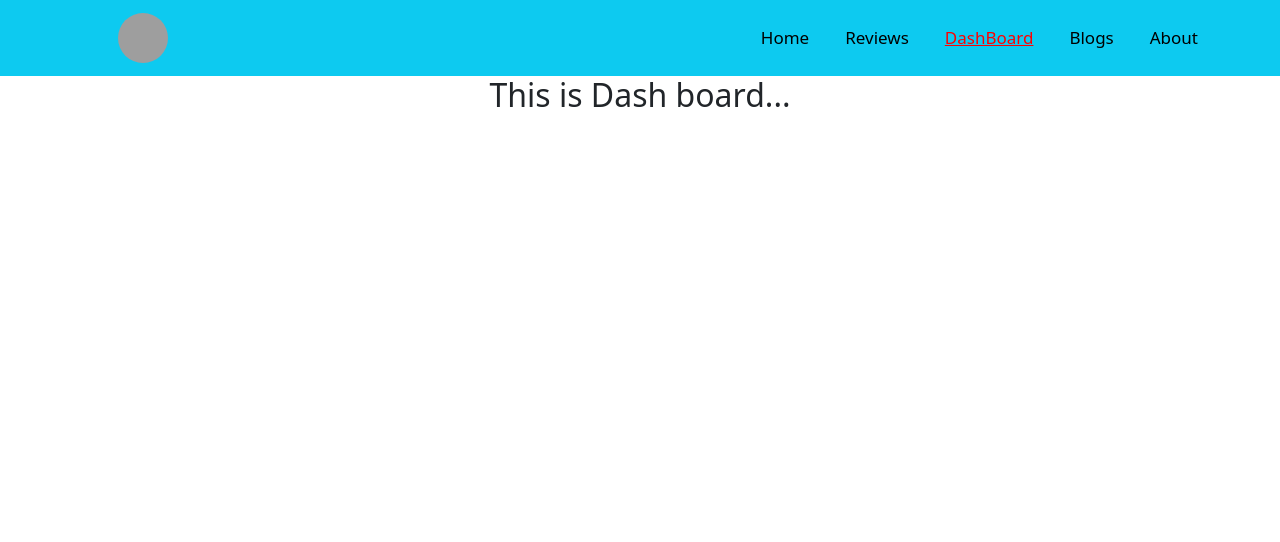
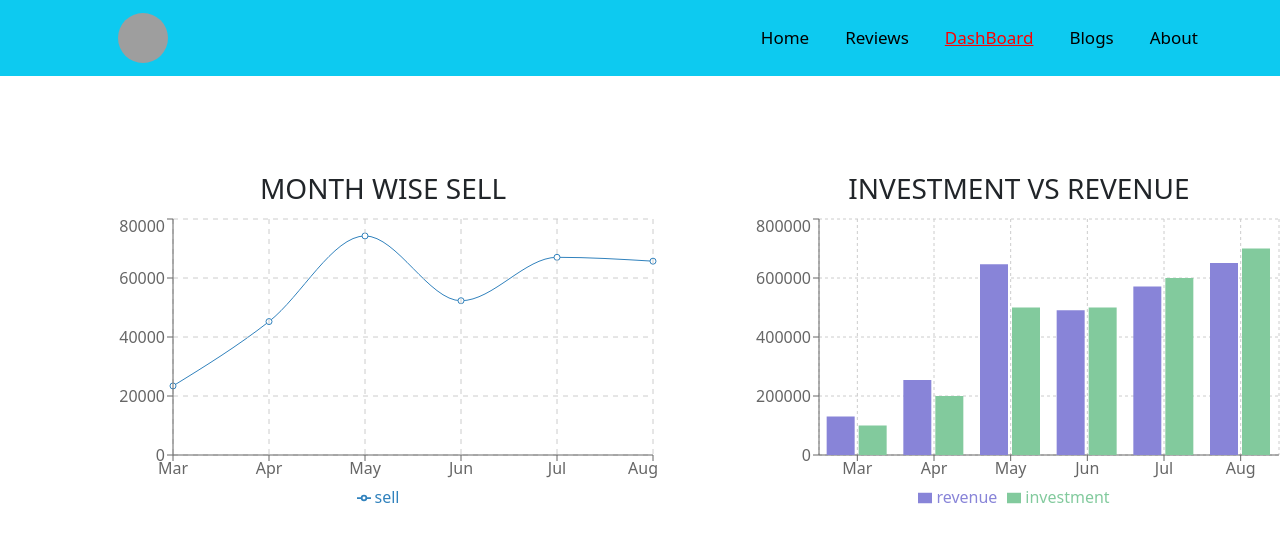
Before and after one commit to Nijumdip/digital-costco-shop-assignment-9, a React (Create React App) app: page /dashBoard in a window 1280 px wide. Shown: the top 542 px of the page. Built offline with nearby package versions, Linux system fonts and the light colour scheme; grey boxes are pictures that could not be loaded.

Commit message:
all done alhamdulillah

```diff
--- /dev/null
+++ b/public/data.json
@@ -0,0 +1,38 @@
+[
+    {
+        "month": "Mar",
+        "investment": 100000,
+        "sell": 23411,
+        "revenue": 130401
+    },
+    {
+        "month": "Apr",
+        "investment": 200000,
+        "sell": 45233,
+        "revenue": 254500
+    },
+    {
+        "month": "May",
+        "investment": 500000,
+        "sell": 74262,
+        "revenue": 647010
+    },
+    {
+        "month": "Jun",
+        "investment": 500000,
+        "sell": 52294,
+        "revenue": 490405
+    },
+    {
+        "month": "Jul",
+        "investment": 600000,
+        "sell": 67016,
+        "revenue": 570900
+    },
+    {
+        "month": "Aug",
+        "investment": 700000,
+        "sell": 65703,
+        "revenue": 651000
+    }
+]
--- a/src/Components/DashBoard/DashBoard.jsx
+++ b/src/Components/DashBoard/DashBoard.jsx
@@ -1,11 +1,51 @@
-import React from 'react';
+import React, { useEffect, useState } from "react";
+import {
+    Bar,
+    BarChart,
+  CartesianGrid,
+  Legend,
+  Line,
+  LineChart,
+  Tooltip,
+  XAxis,
+  YAxis,
+} from "recharts";
 
 const DashBoard = () => {
-    return (
-        <div>
-            <h2>This is Dash board...</h2>
+  const [data, setData] = useState([]);
+  useEffect(() => {
+    fetch("./data.json")
+      .then((res) => res.json())
+      .then((data) => setData(data));
+  }, []);
+  return (
+      <div className="container d-flex flex-row m-5">
+          <div className="m-5 text-center">
+                <h3>MONTH WISE SELL</h3>
+                <LineChart width={550} height={300} data={data} >
+                    <Line type="monotone" dataKey={'sell'}/>
+                    {/* <Line type="monotone" dataKey="revenue" stroke="#82ca9d" /> */}
+                    <CartesianGrid stroke="#ccc" strokeDasharray="5 5" />
+                    <XAxis dataKey={'month'}/>
+                    <YAxis/>
+                    <Tooltip/>
+                    <Legend />
+                </LineChart>
         </div>
-    );
+        <div className="m-5 text-center">
+            <h3>INVESTMENT VS REVENUE</h3>
+            <BarChart width={530} height={300} data={data}>
+                <CartesianGrid strokeDasharray="3 3" />
+                <XAxis dataKey="month" />
+                <YAxis />
+                <Tooltip />
+                <Legend />
+                <Bar dataKey="revenue" fill="#8884d8" />
+                <Bar dataKey="investment" fill="#82ca9d" />
+            </BarChart>
+        </div>
+      </div>
+  );
 };
 
 export default DashBoard;
```
